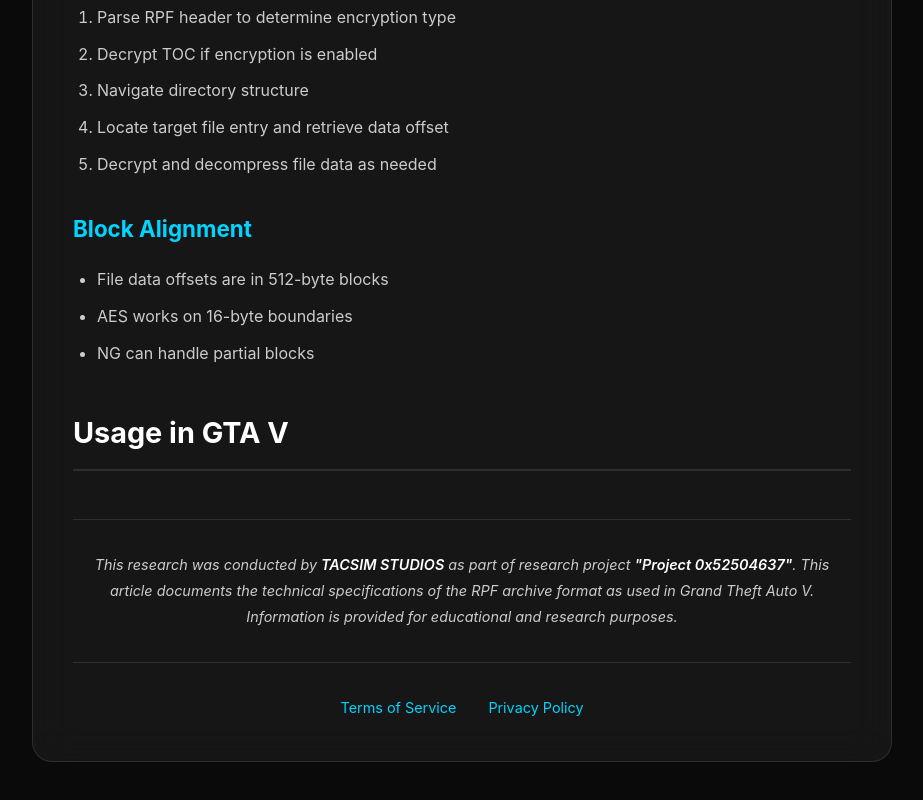
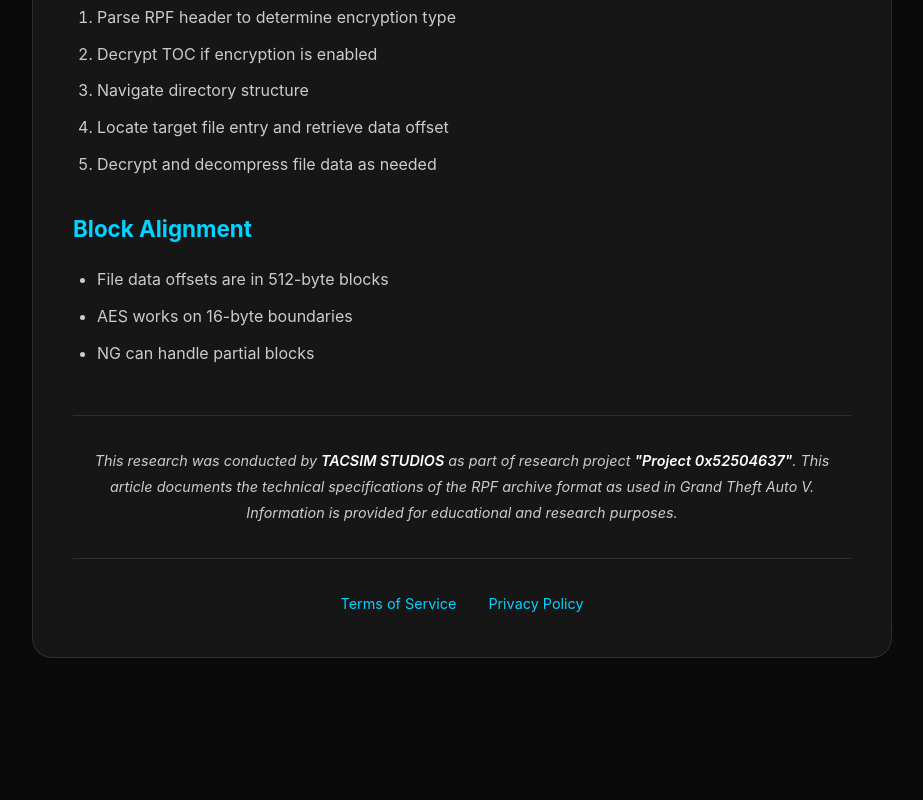
Before and after one commit to aaaadewafeafewfeaeaaf/dawfdsadweadfsawfrwaefasfd, a plain HTML site: page docs/RPF7Files.html in a window 1280 px wide. Shown: the part 6154-6954 px from the top of the page, without its empty margins (338-1261 px from the left). After the commit the page ends 6852 px from the top, so only its background shows below. Drawn offline with Linux system fonts and the light colour scheme.

Commit message:
Update RPF7Files.html

```diff
--- a/docs/RPF7Files.html
+++ b/docs/RPF7Files.html
@@ -678,7 +678,7 @@ NG:    FF FF FE 0F
         <li>NG can handle partial blocks</li>
     </ul>
 
-    <h2 id="examples" class="content-section">Usage in GTA V</h2>
+
     <footer style="margin-top: 3rem; padding-top: 2rem; border-top: 1px solid var(--glass-border); font-size: 0.9rem; color: var(--text-muted); text-align: center;">
         <p><em>This research was conducted by <strong>TACSIM STUDIOS</strong> as part of research project <strong>"Project 0x52504637"</strong>. This article documents the technical specifications of the RPF archive format as used in Grand Theft Auto V. Information is provided for educational and research purposes.</em></p>
 
```
